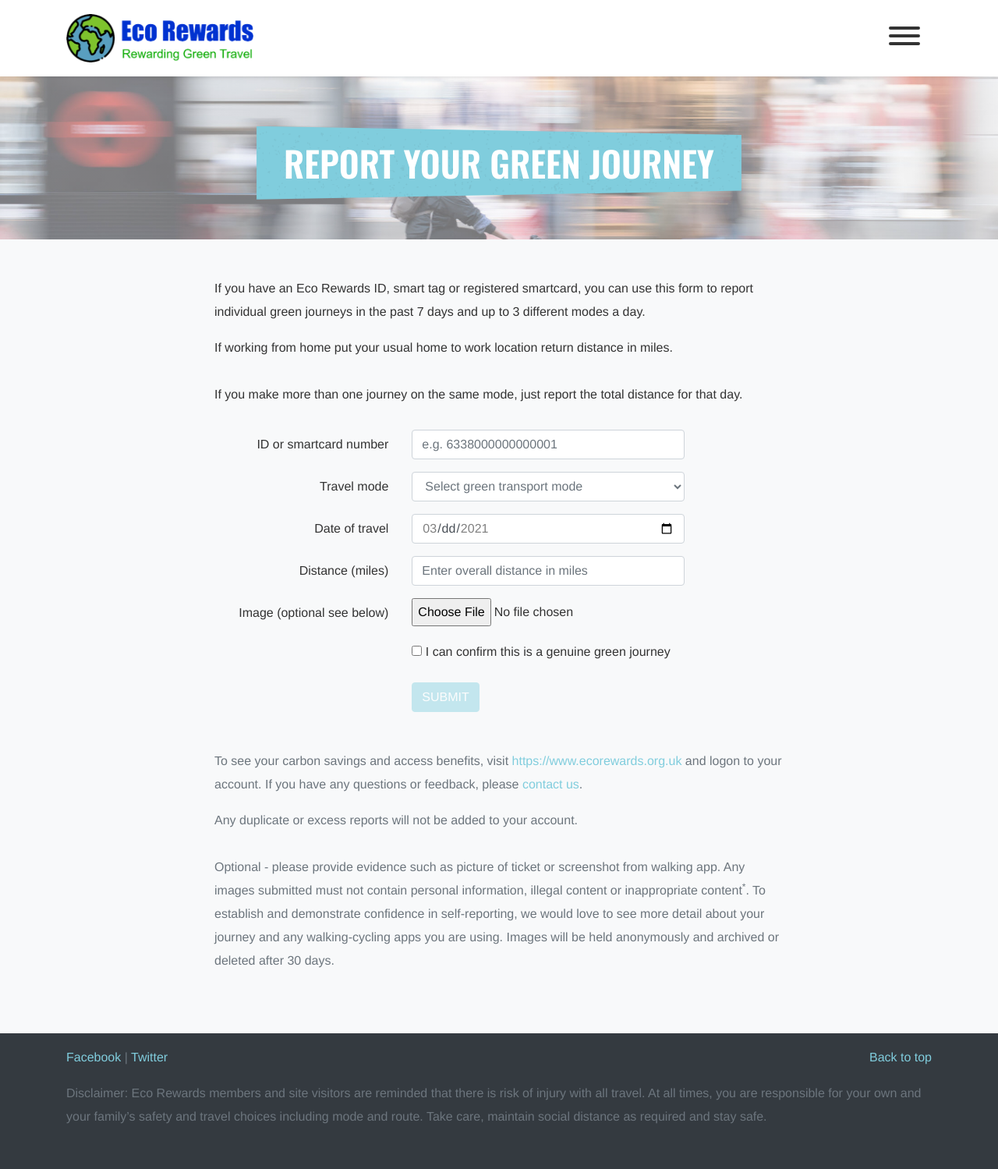
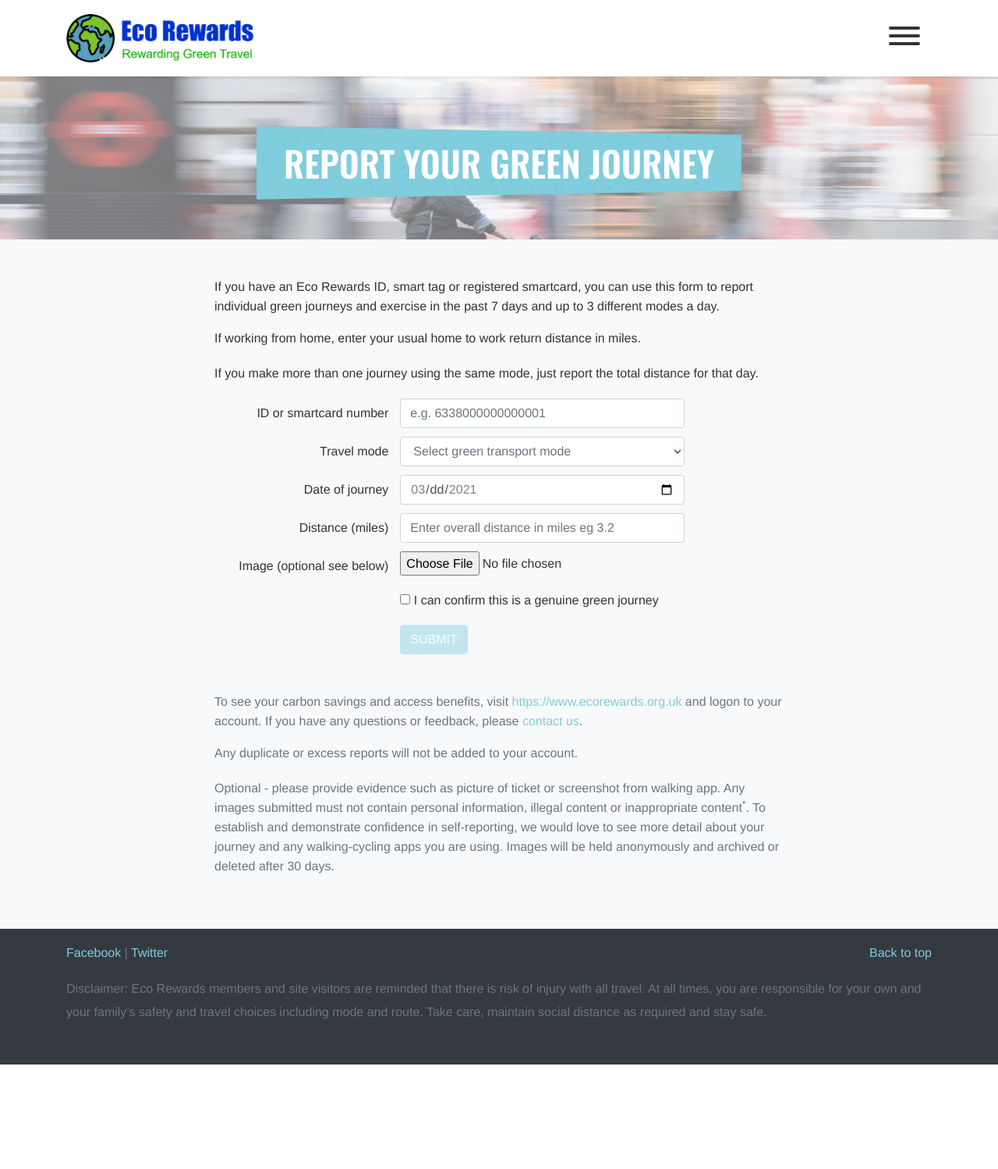
Before and after one commit to EcoRewards/ecorewards.co.uk, a Jekyll site: the page built from selfreport.html, in a window 1280 px wide. Shown: the whole page at 78% size. Built offline with Jekyll 4.4.1, drawn with Linux system fonts in a browser that asks for light colours; some web fonts are replaced; after the commit the page ends 1365 px from its top, so only the background shows below that.

Commit message:
content update

```diff
--- a/_sass/main.scss
+++ b/_sass/main.scss
@@ -179,3 +179,15 @@ a.btn-register, a.btn-register:hover, a.btn-register:visited, a.btn-register:act
     height:100px;
   }
 }
+
+.vertical-tight {
+  line-height: 25px;
+
+  .form-group {
+    margin-bottom: 0.7rem;
+  }
+
+  p {
+    margin-bottom: 20px;
+  }
+}
--- a/contact.html
+++ b/contact.html
@@ -11,7 +11,7 @@ layout: default
   <div class="container vertical-fill">
     <div class="row justify-content-md-center">
       <div class="col-md-8">
-        <form action="https://formspree.io/kafarquharson@smartran.co.uk" method="POST" _lpchecked="1">
+        <form action="https://formspree.io/support@eco-rewards.co.uk" method="POST" _lpchecked="1">
           <div class="row">
             <div class="col-lg-3 mx-auto my-2">
               <label for="name-input">Name</label>
--- a/selfreport.html
+++ b/selfreport.html
@@ -6,22 +6,22 @@ layout: default
 
 {% include mini-jumbotron.html %}
 
-<div class="album py-5 bg-light">
+<div class="album py-5 bg-light vertical-tight">
   <div class="container vertical-fill">
     <div class="row justify-content-md-center">
       <form class="travel-form col-md-8">
         <p class="mb-3">
-          If you have an Eco Rewards ID, smart tag or registered smartcard, you can use this form to report individual green journeys in the past 7 days and up to 3 different modes a day.
+          If you have an Eco Rewards ID, smart tag or registered smartcard, you can use this form to report individual green journeys and exercise in the past 7 days and up to 3 different modes a day.
         </p>
         <p>
-          If working from home put your usual home to work location return distance in miles.
+          If working from home, enter your usual home to work return distance in miles.
         </p>
         <p>
-          If you make more than one journey on the same mode, just report the total distance for that day.
+          If you make more than one journey using the same mode, just report the total distance for that day.
         </p>
         <div class="form-group row">
           <label for="smartcard" class="col-sm-4 text-right col-form-label">ID or smartcard number</label>
-          <div class="col-sm-6">
+          <div class="col-sm-6 pl-0">
             <input type="text"
                  class="form-control"
                  id="smartcard"
@@ -37,7 +37,7 @@ layout: default
         </div>
         <div class="form-group row">
           <label for="mode" class="col-sm-4 text-right col-form-label">Travel mode</label>
-          <div class="col-sm-6">
+          <div class="col-sm-6 pl-0">
             <select class="form-control text-muted" id="mode" name="mode">
               <option value="" selected="">Select green transport mode</option>
               <option value="car share">Car share</option>
@@ -50,12 +50,15 @@ layout: default
               <option value="cycling">Cycling</option>
               <option value="walk">Walk</option>
               <option value="work from home">Work from home</option>
+              <option value="jogging">Jogging</option>
+              <option value="running">Running</option>
+              <option value="rowing">Rowing</option>
             </select>
           </div>
         </div>
         <div class="form-group row">
-          <label for="date" class="col-sm-4 text-right col-form-label">Date of travel</label>
-          <div class="col-sm-6">
+          <label for="date" class="col-sm-4 text-right col-form-label">Date of journey</label>
+          <div class="col-sm-6 pl-0">
             <input type="date"
                    class="form-control"
                    id="date"
@@ -67,21 +70,21 @@ layout: default
         </div>
         <div class="form-group row">
           <label for="mode" class="col-sm-4 text-right col-form-label">Distance (miles)</label>
-          <div class="col-sm-6">
+          <div class="col-sm-6 pl-0">
             <input type="text"
                    class="form-control"
                    id="distance"
                    name="distance"
                    pattern="^[.0-9]*$"
                    aria-describedby="distanceHelp"
-                   placeholder="Enter overall distance in miles"
+                   placeholder="Enter overall distance in miles eg 3.2"
                    required
             />
           </div>
         </div>
         <div class="form-group row">
           <label for="image" class="col-sm-4 text-right col-form-label">Image (optional see below)</label>
-          <div class="col-sm-6">
+          <div class="col-sm-6 pl-0">
             <input type="file"
                    class="form-control-file"
                    id="image"
@@ -94,7 +97,7 @@ layout: default
         <div class="form-group row">
           <div class="col-sm-4">
           </div>
-          <div class="col-sm-6">
+          <div class="col-sm-6 pl-0">
             <input id="confirm" type="checkbox"/>
             <label for="confirm">I can confirm this is a genuine green journey</label>
           </div>
@@ -102,7 +105,7 @@ layout: default
         <div class="form-group row">
           <div class="col-sm-4">
           </div>
-          <div class="col-sm-6">
+          <div class="col-sm-6 pl-0">
             <button type="submit" disabled class="btn btn-primary travel">SUBMIT</button>
           </div>
         </div>
```
